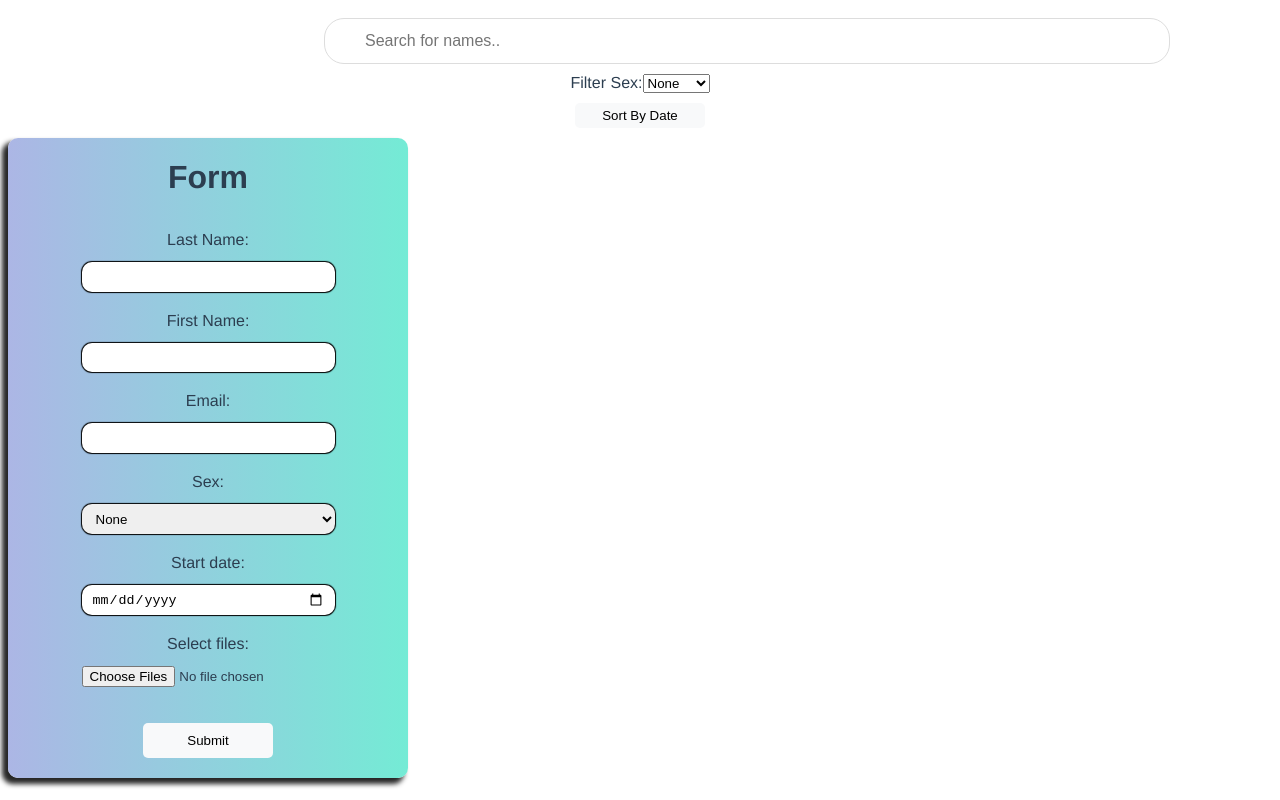
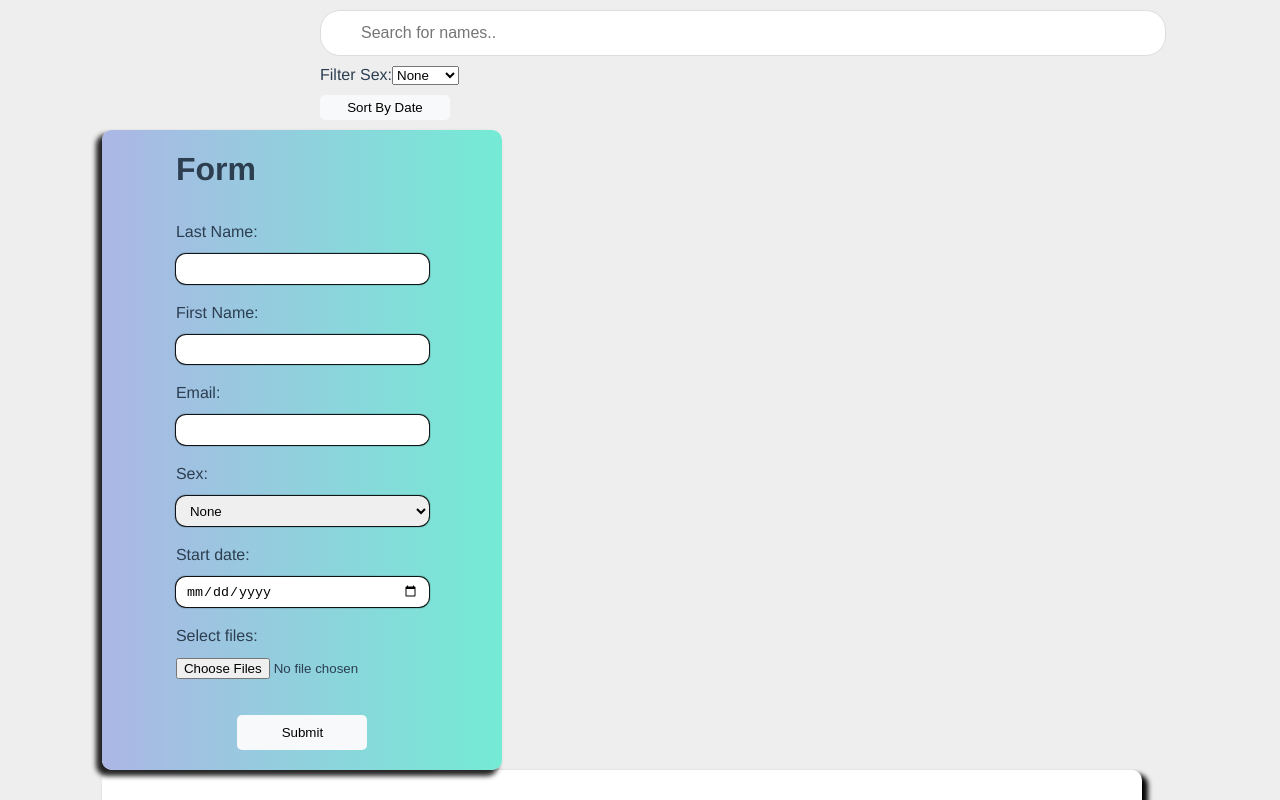
Before and after one commit to fabian1999/vue-employee, a Vue app: page / in a window 1280 px wide. Built offline with nearby package versions, Linux system fonts and the light colour scheme.

Commit message:
Added EmployeeList component.

```diff
--- a/src/App.vue
+++ b/src/App.vue
@@ -1,17 +1,22 @@
 <template>
   <Filters />
-  <Form />
+  <div class="form-container">
+    <Form />
+    <EmployeeList />
+  </div>
 </template>
 
 <script>
 import Filters from "./components/Filters.vue";
 import Form from "./components/Form.vue";
+import EmployeeList from "./components/EmployeeList.vue";
 
 export default {
   name: "App",
   components: {
     Filters,
-    Form
+    Form,
+    EmployeeList,
   },
 };
 </script>
@@ -21,8 +26,30 @@ export default {
   font-family: Avenir, Helvetica, Arial, sans-serif;
   -webkit-font-smoothing: antialiased;
   -moz-osx-font-smoothing: grayscale;
-  text-align: center;
   color: #2c3e50;
+}
+
+body,
+html {
+  margin: 0;
+  padding: 0;
+  height: 100%;
+  width: 100%;
+  background-color: #eeeeee;
+  overflow: hidden;
+}
+
+@media only screen and (max-width: 1200px) {
+  body,
+  html {
+    overflow: auto;
+  }
+}
+
+.form-container {
+  width: 92%;
+  margin-left: 8%;
+  margin-top: 0%;
 }
 
 .styled-buttons {
@@ -34,4 +61,8 @@ export default {
   background-color: #f8f9fa;
   border-radius: 5px;
 }
+
+.styled-buttons:hover {
+  box-shadow: 0px 0px 1px 1px #000000;
+}
 </style>
--- /dev/null
+++ b/src/components/EmployeeList.vue
@@ -0,0 +1,41 @@
+<template>
+  <div class="list">
+    <table id="table">
+      <tr>
+        <th>Last Name</th>
+        <th>First Name</th>
+        <th>Email</th>
+        <th>Sex</th>
+        <th>Date</th>
+        <th>Image</th>
+        <th>Delete</th>
+      </tr>
+    </table>
+  </div>
+</template>
+
+<script>
+export default {
+  name: "EmployeeList",
+};
+</script>
+
+<style scoped>
+#table {
+  width: 120vh;
+}
+
+.list {
+  width: 130vh;
+  height: 80vh;
+  background-color: white;
+  display: grid;
+  justify-content: center;
+  border-radius: 10px;
+  box-shadow: 5px 5px 5px 1px #000000;
+}
+
+td {
+  text-align: center;
+}
+</style>
```
